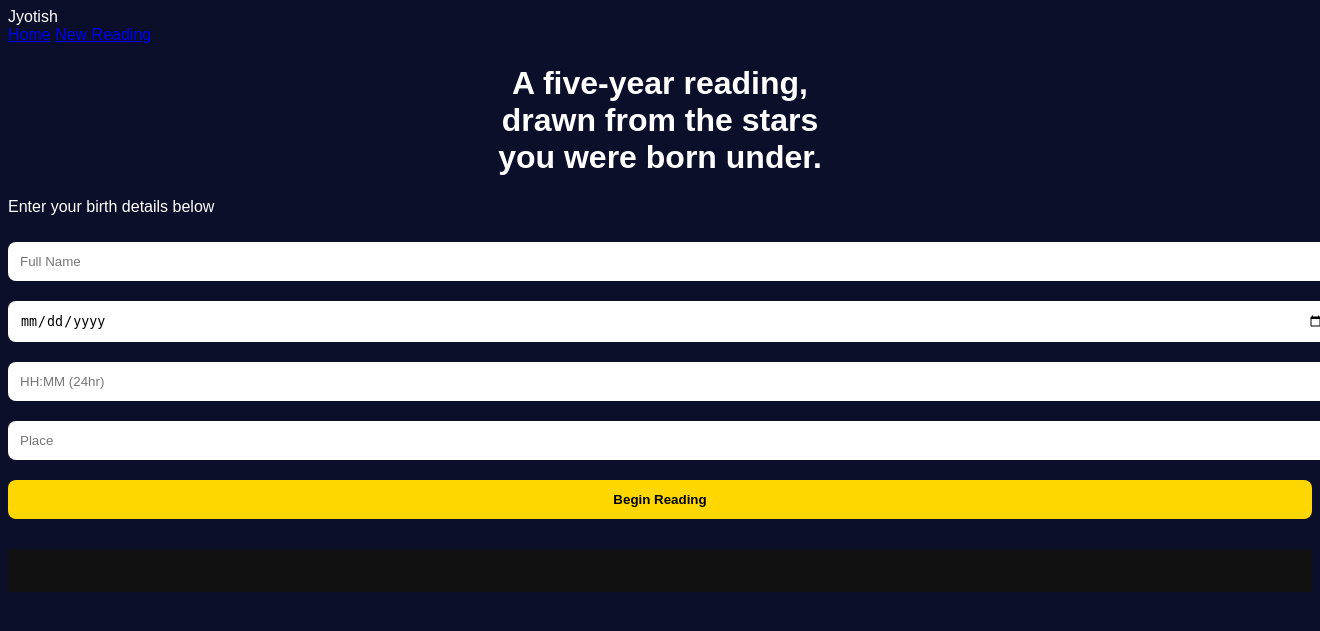
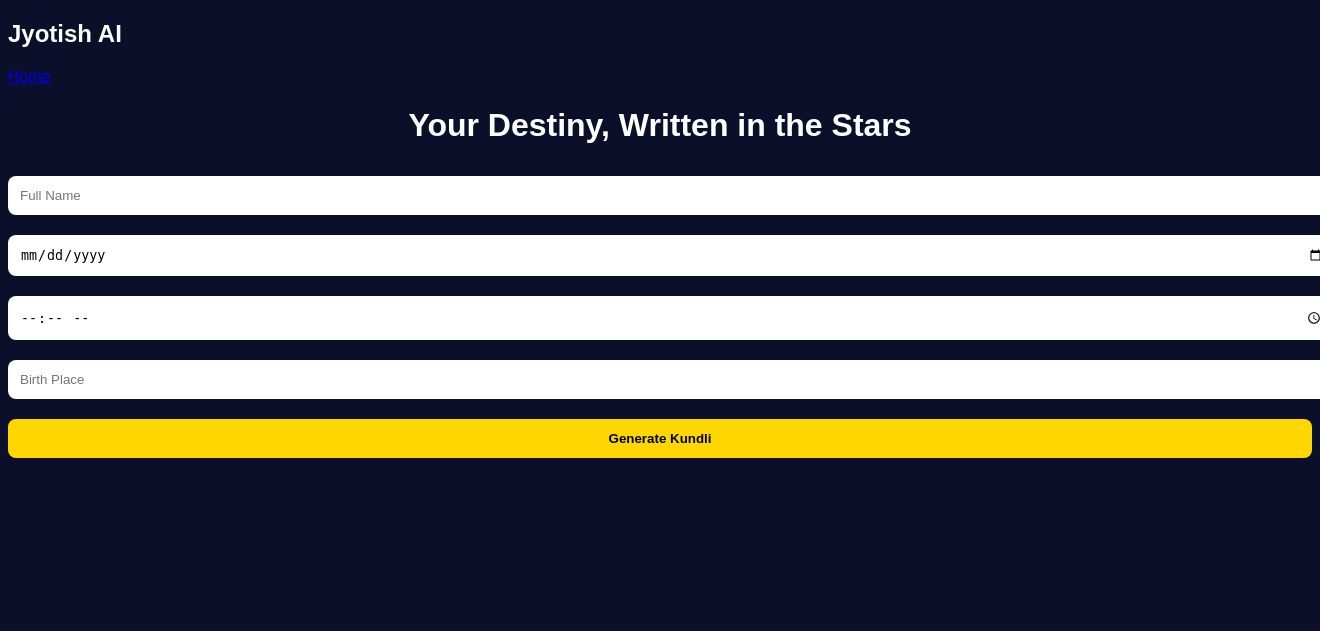
Before and after one commit to punithkumar686-sketch/astrology-app, a Flask app: page / in a window 1320 px wide; the page is wider, and only the part inside the window is pictured. Shown: the top 631 px of that part. Run offline with Flask 3, Linux system fonts and the light colour scheme.

Commit message:
Update index.html

```diff
--- a/templates/index.html
+++ b/templates/index.html
@@ -1,53 +1,43 @@
 <!DOCTYPE html>
 <html>
 <head>
-    <title>Jyotish</title>
+    <title>Jyotish AI</title>
     <link rel="stylesheet" href="/static/style.css">
-
-    <link href="https://fonts.googleapis.com/css2?family=Playfair+Display&family=Inter&display=swap" rel="stylesheet">
 </head>
 
 <body>
 
 <div class="navbar">
-    <div class="logo">Jyotish</div>
-    <div class="nav-links">
-        <a href="/">Home</a>
-        <a href="/">New Reading</a>
-    </div>
+    <h2>Jyotish AI</h2>
+    <a href="/">Home</a>
 </div>
 
 <div class="hero">
-    <h1>
-        A five-year reading,<br>
-        drawn from the stars<br>
-        you were born under.
-    </h1>
-
-    <p>Enter your birth details below</p>
+    <h1>Your Destiny, Written in the Stars</h1>
 
     <form method="POST">
+        <input name="name" placeholder="Full Name" required>
+        <input type="date" name="dob" required>
+        <input type="time" name="time" required>
+        <input name="place" placeholder="Birth Place" required>
 
-        <input name="name" placeholder="Full Name" required>
-        <input type="date" name="dob">
-        <input name="time" placeholder="HH:MM (24hr)" required>
-        <input name="place" placeholder="Place" required>
+        <button type="submit">Generate Kundli</button>
+    </form>
+</div>
 
-        <button type="submit">Begin Reading</button>
-    </form>
+{% if data %}
+<div class="result">
+    <h2>{{ data.name }}'s Kundli</h2>
 
-    {% if sun_sign %}
-    <div class="signs">
-        ☀ Sun Sign: {{ sun_sign }} <br>
-        🌙 Moon Sign: {{ moon_sign }}
-    </div>
-    {% endif %}
-
-    <div class="result">
-        <pre>{{ prediction }}</pre>
-    </div>
-
+    {% for planet in data.kundli %}
+        <div class="card">
+            <h3>{{ planet.name }}</h3>
+            <p>Sign: {{ planet.sign }}</p>
+            <p>Degree: {{ planet.normDegree }}</p>
+        </div>
+    {% endfor %}
 </div>
+{% endif %}
 
 </body>
 </html>
```
